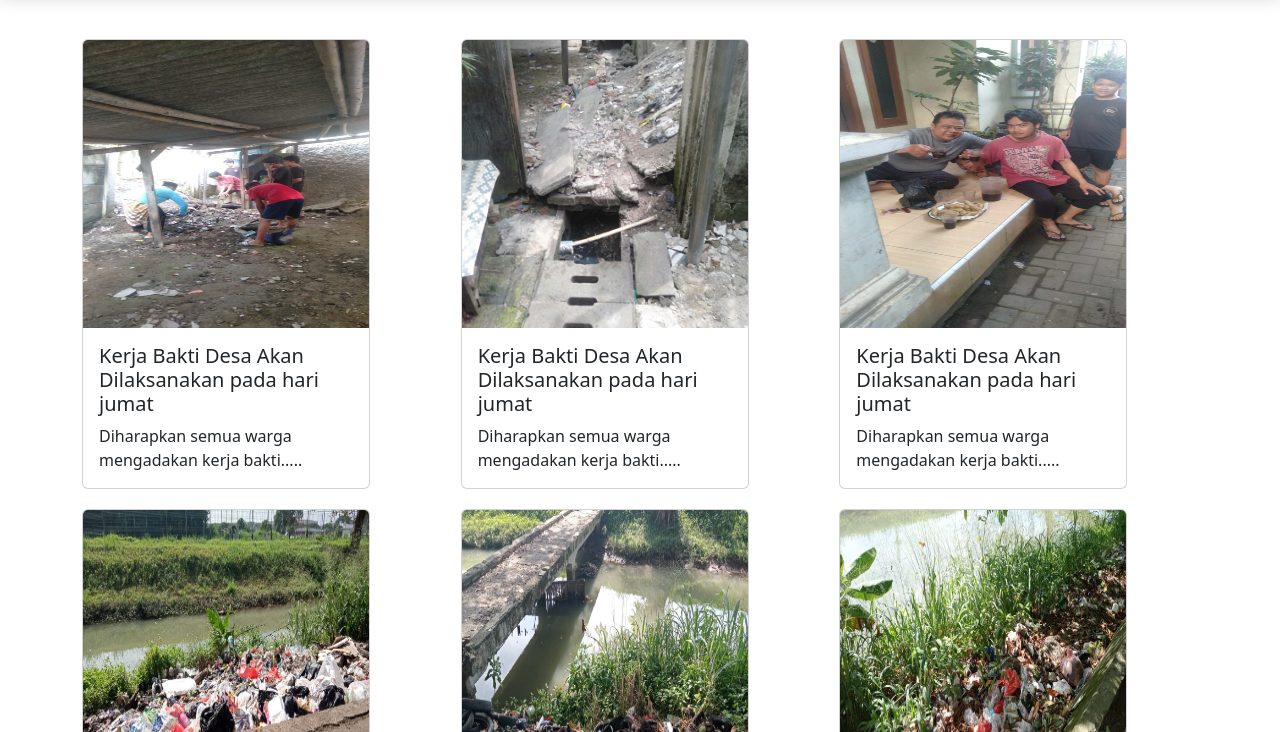
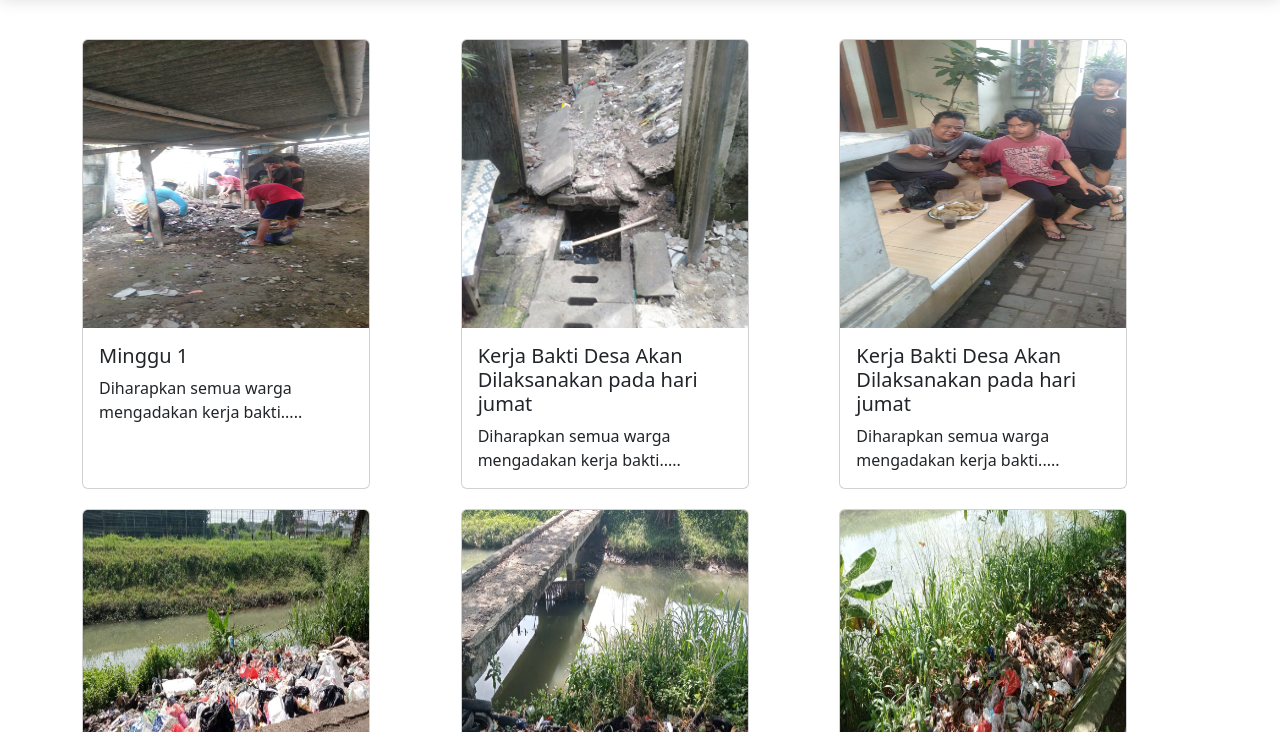
Before and after one commit to dhannyhw/trash-trouble, a plain HTML site: page informasi.html in a window 1280 px wide. Shown: the part 68-800 px from the top of the page. Drawn offline with nearby package versions, Linux system fonts and the light colour scheme.

Commit message:
change title

```diff
--- a/informasi.html
+++ b/informasi.html
@@ -76,7 +76,7 @@
 
         const cardData = [
             {
-                title: 'Kerja Bakti Desa Akan Dilaksanakan pada hari jumat',
+                title: 'Minggu 1',
                 description: 'Diharapkan semua warga mengadakan kerja bakti.....'
             },
             {
```
